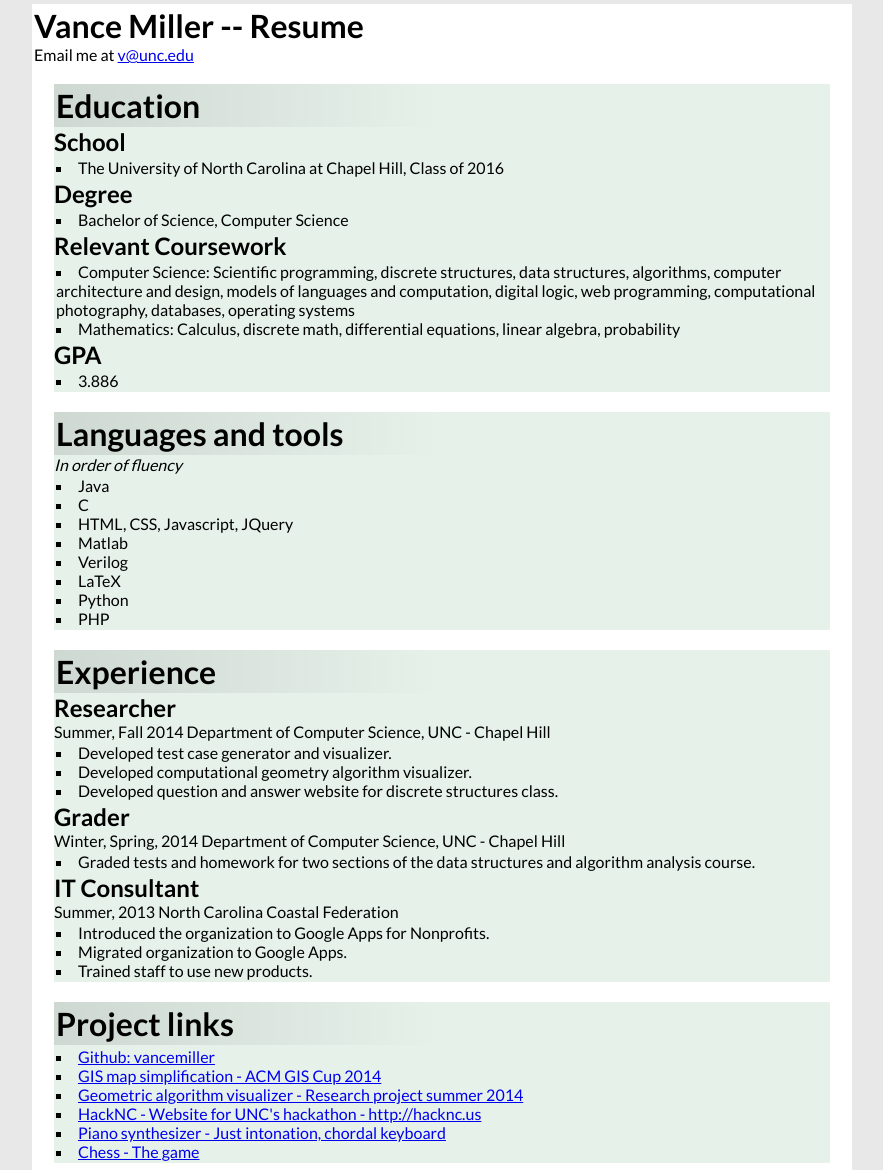
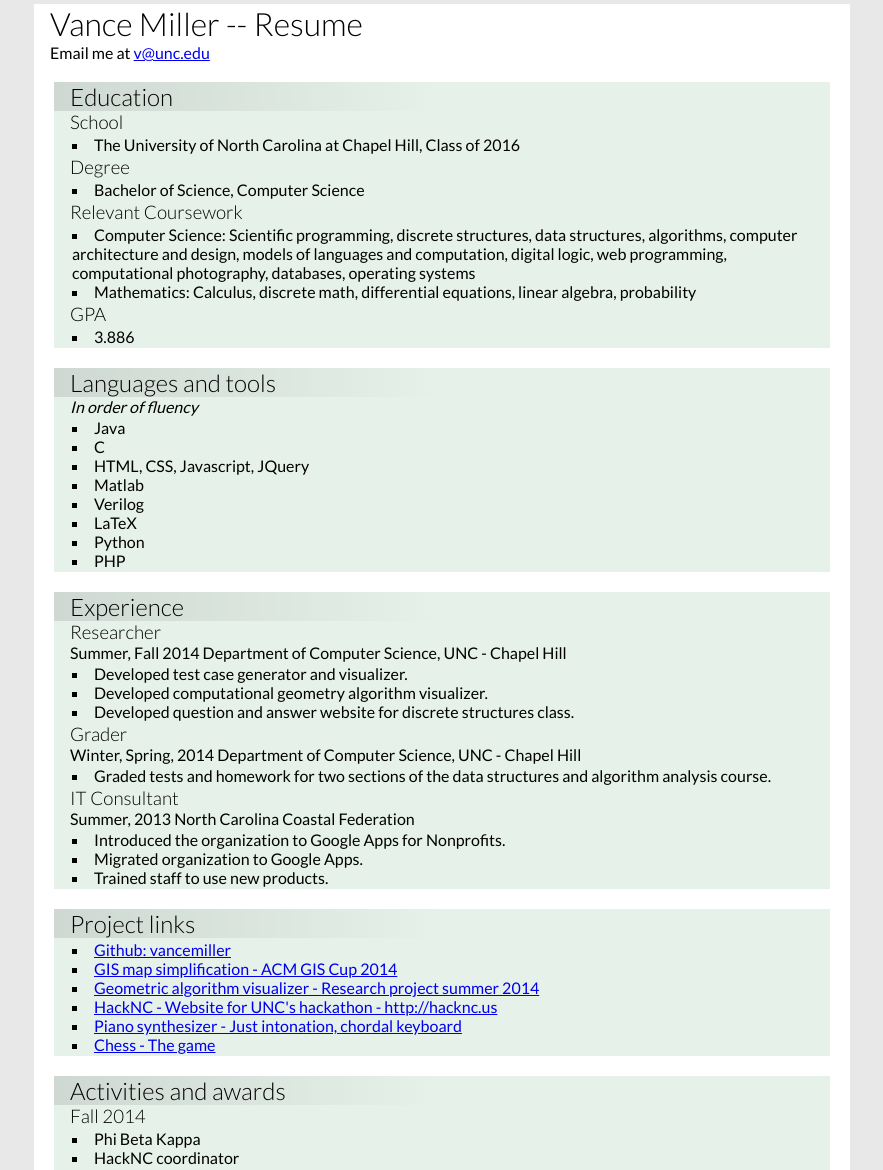
Before and after one commit to vancemiller/vancemiller.github.com, a plain HTML site: page index.html in a window 1280 px wide. Shown: the part 16-1186 px from the top of the page, without its empty margins (198-1081 px from the left). Drawn offline with Linux system fonts and the light colour scheme.

Commit message:
thin headers

```diff
--- a/index.html
+++ b/index.html
@@ -2,27 +2,30 @@
 <html>
 <head lang="en">
     <meta charset="UTF-8">
-    <link href='http://fonts.googleapis.com/css?family=Lato:400,700' rel='stylesheet' type='text/css'>
+    <link href='http://fonts.googleapis.com/css?family=Lato:300,400,700' rel='stylesheet' type='text/css'>
     <link rel="stylesheet" href="resume.css">
     <title>Vance Miller</title>
 </head>
 <body>
 <div class="resume">
+    <header>
         <h1>Vance Miller -- Resume</h1>
-    Email me at <a href="mailto:v@unc.edu">v@unc.edu</a>
-
+        <span>Email me at <a href="mailto:v@unc.edu">v@unc.edu</a></span>
+    </header>
     <div id="education">
-        <h1>Education</h1>
-
-        <h2>School</h2>
+        <div class="section-header">
+            <h2>Education</h2>
+        </div>
+        <div class="section-content">
+            <h3>School</h3>
             <ul>
                 <li>The University of North Carolina at Chapel Hill, Class of 2016</li>
             </ul>
-        <h2>Degree</h2>
+            <h3>Degree</h3>
             <ul>
                 <li>Bachelor of Science, Computer Science</li>
             </ul>
-        <h2>Relevant Coursework</h2>
+            <h3>Relevant Coursework</h3>
             <ul>
                 <li>Computer Science: Scientific programming, discrete structures, data structures, algorithms, computer
                     architecture and design, models of languages and computation, digital logic, web programming,
@@ -30,13 +33,17 @@
                 </li>
                 <li>Mathematics: Calculus, discrete math, differential equations, linear algebra, probability</li>
             </ul>
-        <h2>GPA</h2>
+            <h3>GPA</h3>
             <ul>
                 <li>3.886</li>
             </ul>
         </div>
+    </div>
     <div id="languages">
-        <h1>Languages and tools</h1>
+        <div class="section-header">
+            <h2>Languages and tools</h2>
+        </div>
+        <div class="section-content">
             <em>In order of fluency</em>
             <ul>
                 <li>Java</li>
@@ -49,11 +56,14 @@
                 <li>PHP</li>
             </ul>
         </div>
+    </div>
     <div id="experience">
-        <h1>Experience</h1>
-
+        <div class="section-header">
+            <h2>Experience</h2>
+        </div>
+        <div class="section-content">
             <div>
-            <h1>Researcher</h1>
+                <h3>Researcher</h3>
 
                 <div class="timePlace">
                     <span>Summer, Fall 2014</span>
@@ -68,8 +78,7 @@
                 </div>
             </div>
             <div>
-            <h1>Grader</h1>
-
+                <h3>Grader</h3>
                 <div class="timePlace">
                     <span>Winter, Spring, 2014</span>
                     <span>Department of Computer Science, UNC - Chapel Hill</span>
@@ -83,8 +92,7 @@
                 </div>
             </div>
             <div>
-            <h1>IT Consultant</h1>
-
+                <h3>IT Consultant</h3>
                 <div class="timePlace">
                     <span>Summer, 2013</span>
                     <span>North Carolina Coastal Federation</span>
@@ -98,8 +106,12 @@
                 </div>
             </div>
         </div>
+    </div>
     <div id="projects">
-        <h1>Project links</h1>
+        <div class="section-header">
+            <h2>Project links</h2>
+        </div>
+        <div class="section-content">
             <ul>
                 <li><a href="http://github.com/vancemiller">Github: vancemiller</a></li>
                 <li><a href="http://bit.ly/UXKtC5">GIS map simplification - ACM GIS Cup 2014</a></li>
@@ -109,12 +121,15 @@
                 <li><a href="http://bit.ly/1p6r8L8">Chess - The game</a></li>
             </ul>
         </div>
+    </div>
     <div id="activities">
-        <h1>Activities and awards</h1>
-
+        <div class="section-header">
+            <h2>Activities and awards</h2>
+        </div>
+        <div class="section-content">
             <div>
                 <div>
-                <h2>Fall 2014</h2>
+                    <h3>Fall 2014</h3>
                 </div>
                 <div>
                     <ul>
@@ -127,7 +142,7 @@
             </div>
             <div>
                 <div>
-                <h2>Spring 2014</h2>
+                    <h3>Spring 2014</h3>
                 </div>
                 <div>
                     <ul>
@@ -145,7 +160,7 @@
             </div>
             <div>
                 <div>
-                <h2>Fall 2013</h2>
+                    <h3>Fall 2013</h3>
                 </div>
                 <div>
                     <ul>
@@ -159,7 +174,7 @@
             </div>
             <div>
                 <div>
-                <h2>Spring 2013</h2>
+                    <h3>Spring 2013</h3>
                 </div>
                 <div>
                     <ul>
@@ -172,7 +187,7 @@
             </div>
             <div>
                 <div>
-                <h2>Fall 2012</h2>
+                    <h3>Fall 2012</h3>
                 </div>
                 <div>
                     <ul>
@@ -184,5 +199,6 @@
             </div>
         </div>
     </div>
+</div>
 </body>
 </html>
--- a/resume.css
+++ b/resume.css
@@ -2,13 +2,22 @@
     padding: 0;
     margin: 0;
 }
+
 body {
     background-color: rgb(232, 232, 232);
     font-family: 'Lato', sans-serif;
 }
 
+h1, h2, h3, h4, h5, h6 {
+    font-weight: 300;
+}
+
+header {
+    padding-left: 1em;
+    padding-right: 1em;
+}
+
 .resume {
-    padding: 2px;
     max-width: 8.5in;
     margin: 20px auto;
     background-color: rgba(255, 255, 255, 1);
@@ -17,14 +26,6 @@ body {
 .resume > div {
     margin: 20px;
     background-color: rgba(18, 119, 50, 0.1);
-}
-
-.resume > div > h1 {
-    padding: 2px;
-    background: -webkit-linear-gradient(right, rgba(0, 0, 0, 0), rgba(0, 0, 0, 0), rgba(0, 0, 0, 0.1));
-    background: -o-linear-gradient(right, rgba(0, 0, 0, 0), rgba(0, 0, 0, 0), rgba(0, 0, 0, 0.1));
-    background: -moz-linear-gradient(right, rgba(0, 0, 0, 0), rgba(0, 0, 0, 0), rgba(0, 0, 0, 0.1));
-    background: linear-gradient(right, rgba(0, 0, 0, 0), rgba(0, 0, 0, 0), rgba(0, 0, 0, 0.1));
 }
 
 .resume ul {
@@ -44,5 +45,18 @@ body {
     width: auto;
     padding-left: 0.1em;
     margin: auto;
+}
 
+.resume div.section-header {
+    padding-left: 1em;
+    padding-right: 1em;
+    background: -webkit-linear-gradient(right, rgba(0, 0, 0, 0), rgba(0, 0, 0, 0), rgba(0, 0, 0, 0.1));
+    background: -o-linear-gradient(right, rgba(0, 0, 0, 0), rgba(0, 0, 0, 0), rgba(0, 0, 0, 0.1));
+    background: -moz-linear-gradient(right, rgba(0, 0, 0, 0), rgba(0, 0, 0, 0), rgba(0, 0, 0, 0.1));
+    background: linear-gradient(right, rgba(0, 0, 0, 0), rgba(0, 0, 0, 0), rgba(0, 0, 0, 0.1));
 }
+
+.resume div.section-content {
+    padding-left: 1em;
+    padding-right: 1em;
+}
```
Lines whose indentation alone changed are shown as unchanged.
